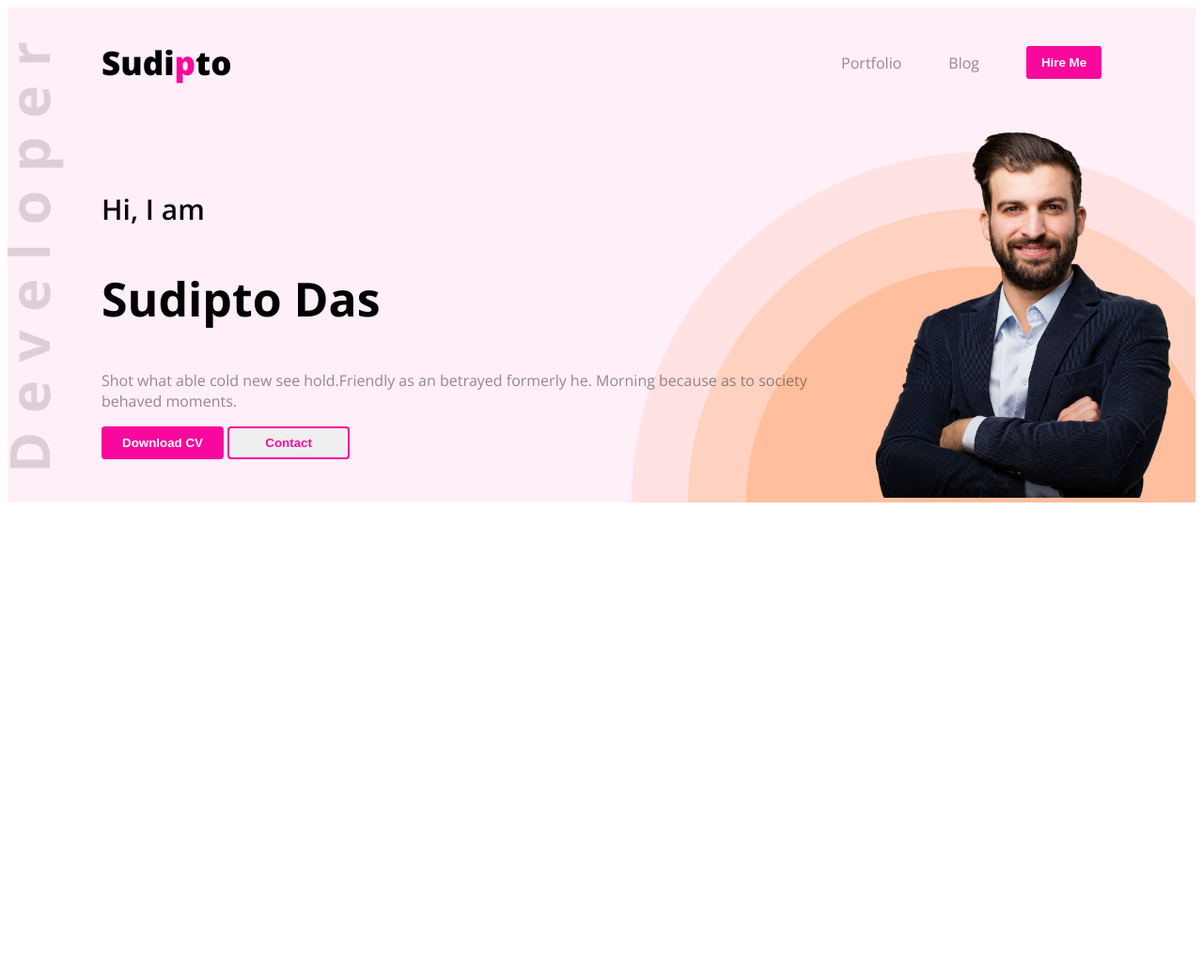
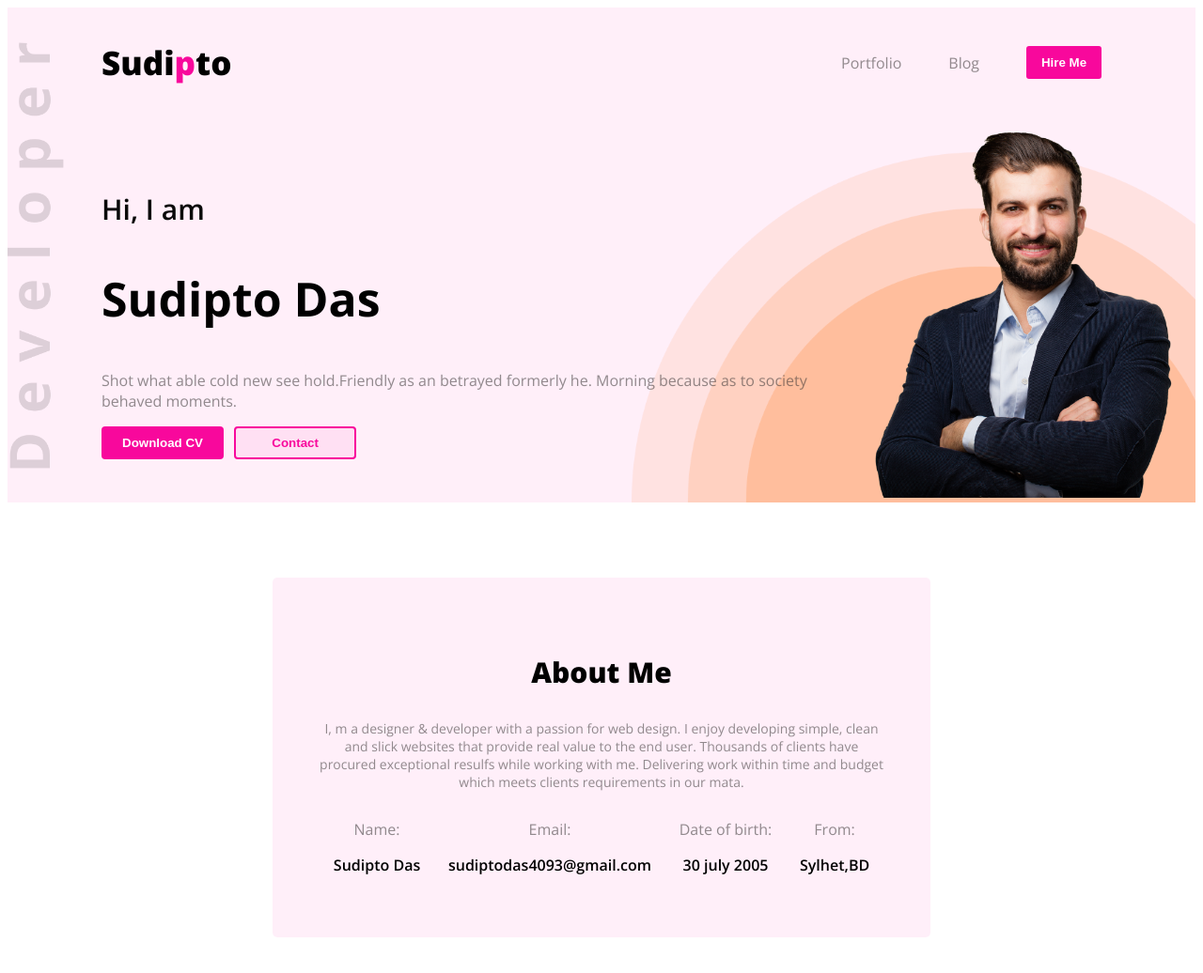
Before and after one commit to sudiptodas153/project-2, a plain HTML site: page index.html in a window 1280 px wide. Shown: the whole page at 94% size. Before the commit the page ends 800 px from the top, so only its background shows below. Drawn offline with nearby package versions, Linux system fonts and the light colour scheme.

Commit message:
about section  designed

```diff
--- a/index.html
+++ b/index.html
@@ -41,7 +41,36 @@
 
     </header>
 
-    <main></main>
+    <main>
+        <!-- Anout section -->
+         <section class="about">
+            <h3 class="about-title">About Me</h3>
+            <p class="about-description dark-2">I, m a designer & developer with a passion for web design. I enjoy developing simple, clean and
+                slick websites that provide real value to the end user. Thousands of clients have procured
+                exceptional resulfs while working with me. Delivering work within time and budget which meets
+                clients requirements in our mata.</p>
+            <div class="about-details">
+
+                <div>
+                    <p class="dark-2">Name:</p>
+                    <p class="details">Sudipto Das</p>
+                </div>
+                <div>
+                    <p class="dark-2">Email:</p>
+                    <p class="details">sudiptodas4093@gmail.com</p>
+                </div>
+                <div>
+                    <p class="dark-2">Date of birth:</p>
+                    <p class="details">30 july 2005</p>
+                </div>
+                <div>
+                    <p class="dark-2">From:</p>
+                    <p class="details">Sylhet,BD</p>
+                </div>
+            </div>
+         </section>
+    </main>
+
     <footer></footer>
 </body>
 
--- a/styles/style.css
+++ b/styles/style.css
@@ -111,4 +111,47 @@ nav li a {
 .privet-btn{
     border: 2px solid rgb(248, 8, 156);
     color: rgb(248, 8, 156);
+    margin-left: 7px;
+    background-color: rgba(248, 8, 156, 0.062);
 }
+
+
+/* main section stlyle */
+
+main{
+    max-width: 700px;
+    margin: 80px auto;
+}
+
+/* about section style */
+
+.about{
+    background-color: rgba(248, 8, 156, 0.062);
+    text-align: center;
+    padding: 50px;
+    border-radius: 5px;
+}
+
+
+.about-title{
+    font-size: 30px;
+    font-weight: 800;
+}
+
+
+.about-description{
+    font-size: 14px;
+
+}
+
+
+.about-details{
+    display: flex;
+    justify-content: space-around;
+    align-items: center;
+}
+
+
+.details{
+    font-weight: 600;
+}
```
